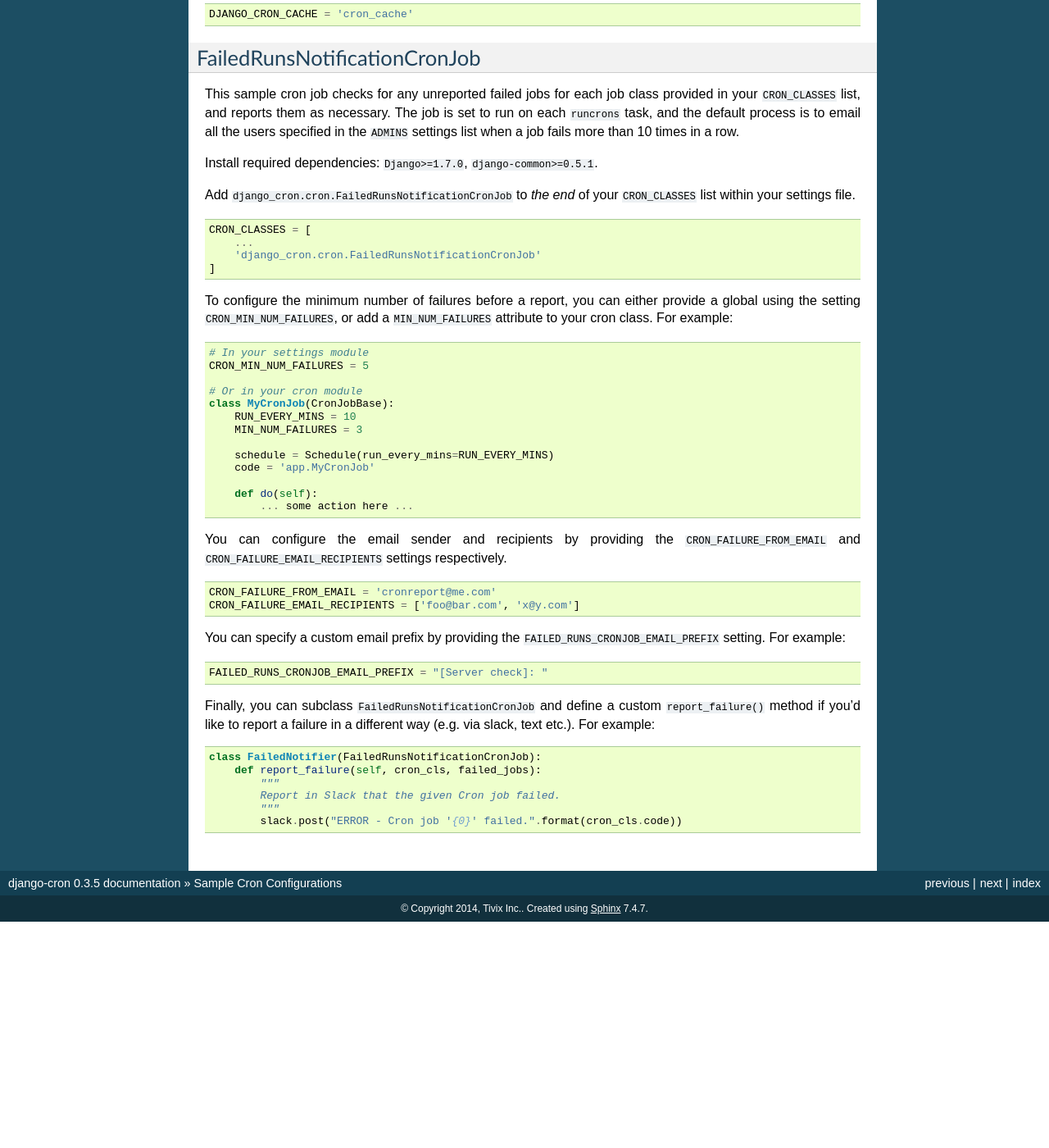
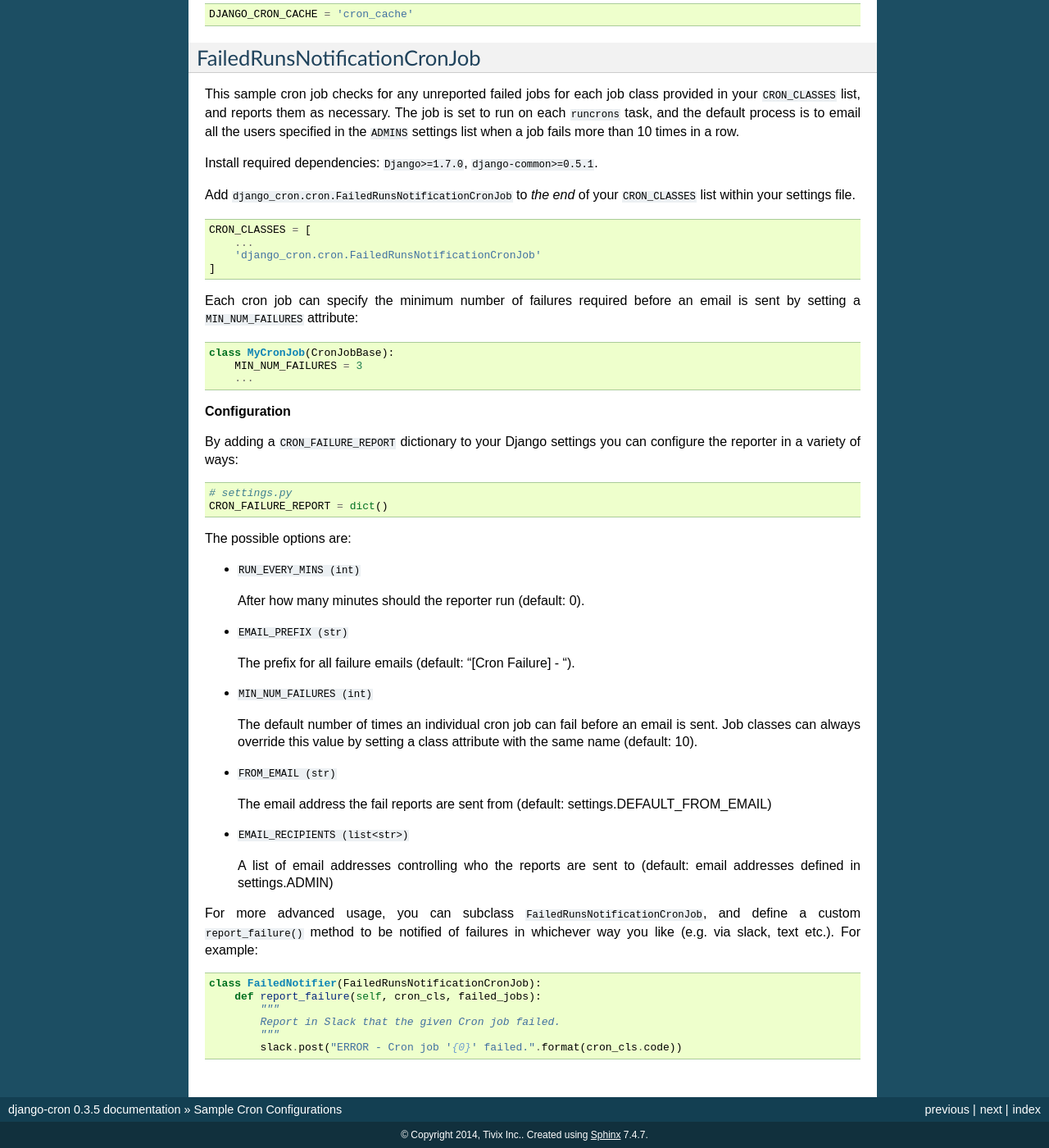
Before and after one commit to Tivix/django-cron, a Sphinx documentation site: the page built from docs/sample_cron_configurations.rst, in a window 1280 px wide and 1400 px high, scrolled down 1204 px. Shown: the whole window at 82% size. Built offline with Sphinx 7.4.7, drawn with Linux system fonts in a browser that asks for light colours; before the commit the page ends 2328 px from its top, so only the background shows below that; some of the changed text lies outside the part shown.

Commit message:
Address PR comments
* Fix typos in documentation
* Add a docstring to `do()`
* Namespace configuration, and add documentation for all settings
* Extend test coverage

```diff
--- a/docs/sample_cron_configurations.rst
+++ b/docs/sample_cron_configurations.rst
@@ -90,46 +90,55 @@ than 10 times in a row.
 Install required dependencies: ``Django>=1.7.0``, ``django-common>=0.5.1``.
 
 Add ``django_cron.cron.FailedRunsNotificationCronJob`` to *the end* of your
-``CRON_CLASSES`` list within your settings file. ::
+``CRON_CLASSES`` list within your settings file.
+
+.. code-block:: python
 
     CRON_CLASSES = [
         ...
         'django_cron.cron.FailedRunsNotificationCronJob'
     ]
 
-To configure the minimum number of failures before a report, you can either
-provide a global using the setting ``CRON_MIN_NUM_FAILURES``, or add
-a ``MIN_NUM_FAILURES`` attribute to your cron class. For example: ::
+Each cron job can specify the minimum number of failures required before an email is sent by setting a ``MIN_NUM_FAILURES`` attribute: ::
 
-    # In your settings module
-    CRON_MIN_NUM_FAILURES = 5
+    class MyCronJob(CronJobBase):
+        MIN_NUM_FAILURES = 3
+        ...
 
-    # Or in your cron module
-    class MyCronJob(CronJobBase):
-        RUN_EVERY_MINS = 10
-        MIN_NUM_FAILURES = 3
+**Configuration**
 
-        schedule = Schedule(run_every_mins=RUN_EVERY_MINS)
-        code = 'app.MyCronJob'
+By adding a ``CRON_FAILURE_REPORT`` dictionary to your Django settings you can configure the reporter in a variety of ways:
 
-        def do(self):
-            ... some action here ...
+.. code-block:: python
 
-You can configure the email sender and recipients by providing the
-``CRON_FAILURE_FROM_EMAIL`` and ``CRON_FAILURE_EMAIL_RECIPIENTS`` settings
-respectively. ::
+    # settings.py
+    CRON_FAILURE_REPORT = dict()
 
-    CRON_FAILURE_FROM_EMAIL = 'cronreport@me.com'
-    CRON_FAILURE_EMAIL_RECIPIENTS = ['foo@bar.com', 'x@y.com']
+The possible options are:
 
-You can specify a custom email prefix by providing the ``FAILED_RUNS_CRONJOB_EMAIL_PREFIX``
-setting. For example: ::
+* ``RUN_EVERY_MINS (int)``
 
-    FAILED_RUNS_CRONJOB_EMAIL_PREFIX = "[Server check]: "
+  After how many minutes should the reporter run (default: 0).
 
-Finally, you can subclass ``FailedRunsNotificationCronJob`` and define a custom
-``report_failure()`` method if you'd like to report a failure in a different
-way (e.g. via slack, text etc.). For example: ::
+* ``EMAIL_PREFIX (str)``
+
+  The prefix for all failure emails (default: "[Cron Failure] - ").
+
+* ``MIN_NUM_FAILURES (int)``
+
+  The default number of times an individual cron job can fail before an email is sent.
+  Job classes can always override this value by setting a class attribute
+  with the same name (default: 10).
+
+* ``FROM_EMAIL (str)``
+
+  The email address the fail reports are sent from (default: settings.DEFAULT_FROM_EMAIL)
+
+* ``EMAIL_RECIPIENTS (list<str>)``
+
+  A list of email addresses controlling who the reports are sent to (default: email addresses defined in settings.ADMIN)
+
+For more advanced usage, you can subclass ``FailedRunsNotificationCronJob``, and define a custom ``report_failure()`` method to be notified of failures in whichever way you like (e.g. via slack, text etc.). For example: ::
 
     class FailedNotifier(FailedRunsNotificationCronJob):
         def report_failure(self, cron_cls, failed_jobs):
```
Also changed, not shown: other parts of docs/sample_cron_configurations.rst (+1 -1 lines), 3 other files.
